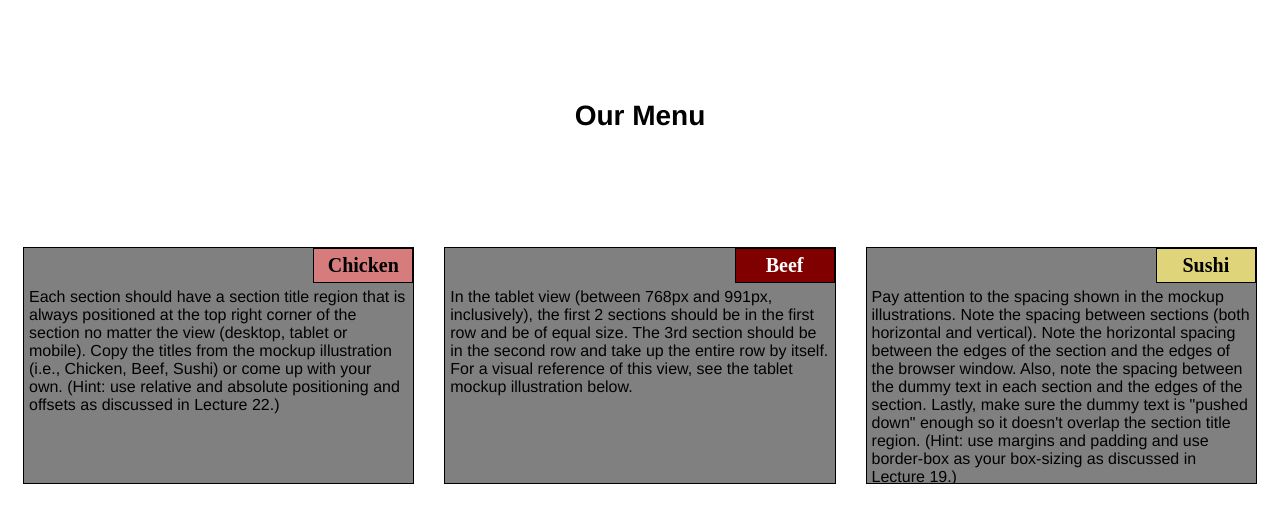
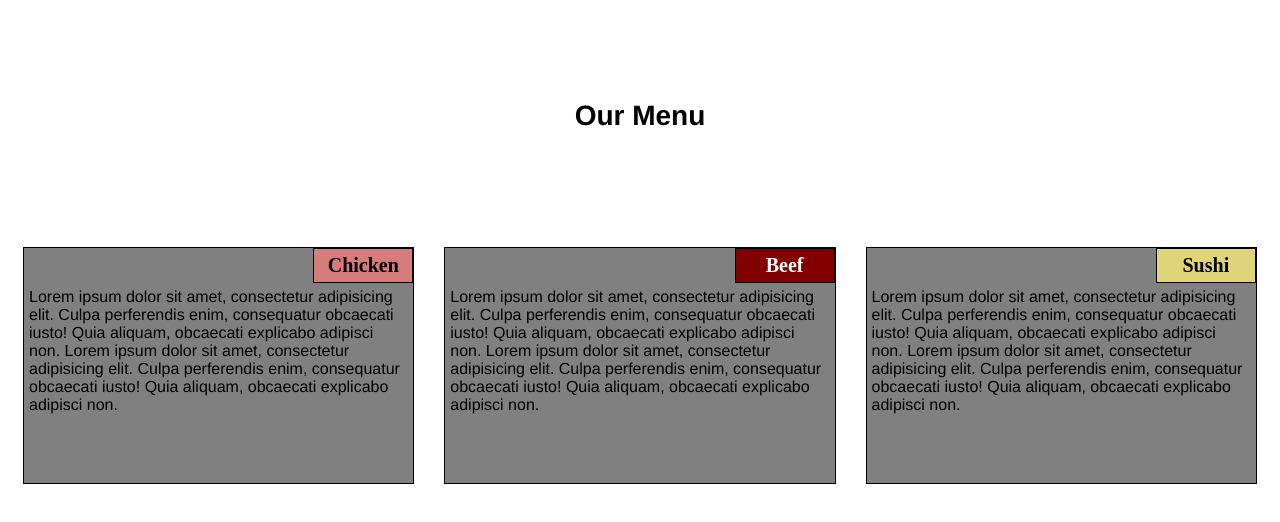
Before and after one commit to shivanishrotiya/Module-2-Coding-Assignment, a plain HTML site: page index.html in a window 1280 px wide. Drawn offline with Linux system fonts and the light colour scheme.

Commit message:
Update index.html

```diff
--- a/index.html
+++ b/index.html
@@ -140,30 +140,27 @@
         <div>
             <p class="sub1">Chicken</p>
             <p class="content">
-                Each section should have a section title region that is always positioned at the top right corner of the
-                section no matter the view (desktop, tablet or mobile). Copy the titles from the mockup illustration
-                (i.e., Chicken, Beef, Sushi) or come up with your own. (Hint: use relative and absolute positioning and
-                offsets as discussed in Lecture 22.)
+             Lorem ipsum dolor sit amet, consectetur adipisicing elit. Culpa perferendis enim, consequatur obcaecati iusto! Quia aliquam, obcaecati explicabo adipisci non.
+             Lorem ipsum dolor sit amet, consectetur adipisicing elit. Culpa perferendis enim, consequatur obcaecati iusto! Quia aliquam, obcaecati explicabo adipisci non.
             </p>
         </div>
     </section>
     <section class="column-lg-4 colmn-md-6 colmn-sm-12">
         <div>
             <p class="sub2">Beef</p>
-            <p class="content">In the tablet view (between 768px and 991px, inclusively), the first 2 sections should be
-                in the first row and be of equal size. The 3rd section should be in the second row and take up the
-                entire row by itself. For a visual reference of this view, see the tablet mockup illustration below.</p>
+            <p class="content">
+                Lorem ipsum dolor sit amet, consectetur adipisicing elit. Culpa perferendis enim, consequatur obcaecati iusto! Quia aliquam, obcaecati explicabo adipisci non.
+                Lorem ipsum dolor sit amet, consectetur adipisicing elit. Culpa perferendis enim, consequatur obcaecati iusto! Quia aliquam, obcaecati explicabo adipisci non.
+            </p>
         </div>
     </section>
     <section class="column-lg-4 colmn-md-12 colmn-sm-12">
         <div>
             <p class="sub3">Sushi</p>
-            <p class="content">Pay attention to the spacing shown in the mockup illustrations. Note the spacing between
-                sections (both horizontal and vertical). Note the horizontal spacing between the edges of the section
-                and the edges of the browser window. Also, note the spacing between the dummy text in each section and
-                the edges of the section. Lastly, make sure the dummy text is "pushed down" enough so it doesn't overlap
-                the section title region. (Hint: use margins and padding and use border-box as your box-sizing as
-                discussed in Lecture 19.)</p>
+            <p class="content">
+                Lorem ipsum dolor sit amet, consectetur adipisicing elit. Culpa perferendis enim, consequatur obcaecati iusto! Quia aliquam, obcaecati explicabo adipisci non.
+                Lorem ipsum dolor sit amet, consectetur adipisicing elit. Culpa perferendis enim, consequatur obcaecati iusto! Quia aliquam, obcaecati explicabo adipisci non.
+            </p>
         </div>
 </body>
 
```
